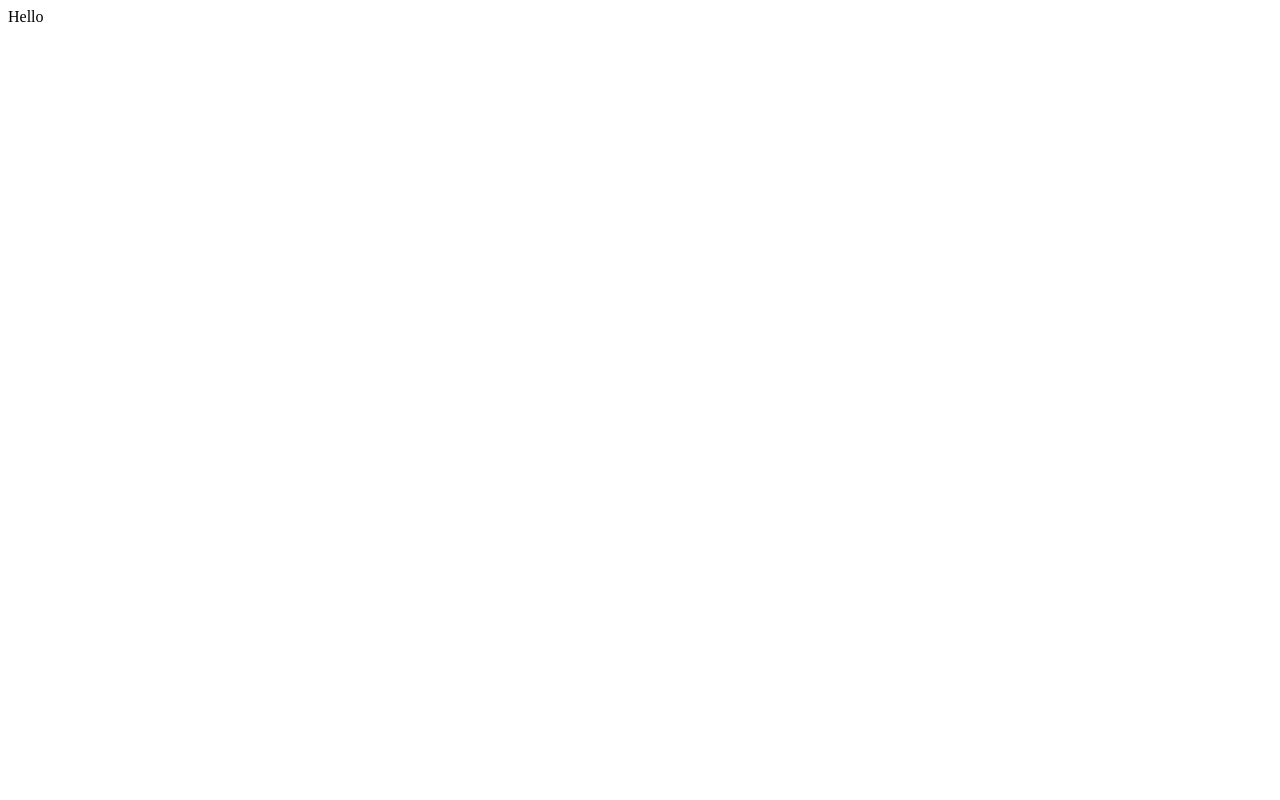
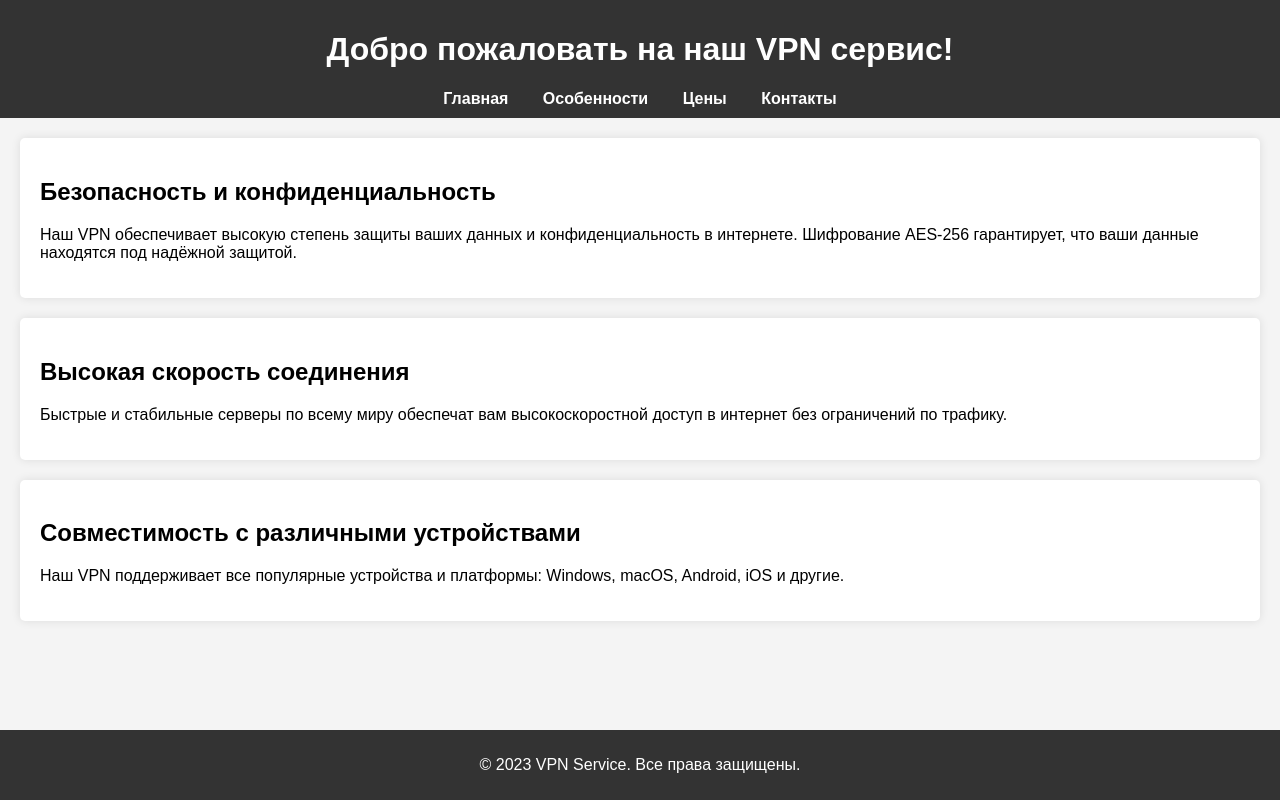
Before and after one commit to RoniyProject/roniy-vpn, a plain HTML site: page index.html in a window 1280 px wide. Drawn offline with Linux system fonts and the light colour scheme.

Commit message:
Update index.html

```diff
--- a/index.html
+++ b/index.html
@@ -1 +1,87 @@
-<Head>Hello</Head>
+<!DOCTYPE html>
+<html lang="ru">
+<head>
+    <meta charset="UTF-8">
+    <meta http-equiv="X-UA-Compatible" content="IE=edge">
+    <meta name="viewport" content="width=device-width, initial-scale=1.0">
+    <title>VPN Презентация</title>
+    <style>
+        body {
+            font-family: Arial, sans-serif;
+            margin: 0;
+            padding: 0;
+            background-color: #f4f4f4;
+        }
+
+        header {
+            background-color: #333;
+            color: #fff;
+            text-align: center;
+            padding: 10px 0;
+        }
+
+        nav a {
+            color: #fff;
+            margin: 0 15px;
+            text-decoration: none;
+            font-weight: bold;
+        }
+
+        .content {
+            padding: 20px;
+        }
+
+        .feature {
+            background-color: #fff;
+            padding: 20px;
+            margin-bottom: 20px;
+            border-radius: 5px;
+            box-shadow: 0 0 10px rgba(0,0,0,0.1);
+        }
+
+        footer {
+            background-color: #333;
+            color: #fff;
+            text-align: center;
+            padding: 10px 0;
+            position: absolute;
+            width: 100%;
+            bottom: 0;
+        }
+    </style>
+</head>
+<body>
+
+<header>
+    <h1>Добро пожаловать на наш VPN сервис!</h1>
+    <nav>
+        <a href="#">Главная</a>
+        <a href="#">Особенности</a>
+        <a href="#">Цены</a>
+        <a href="#">Контакты</a>
+    </nav>
+</header>
+
+<div class="content">
+    <div class="feature">
+        <h2>Безопасность и конфиденциальность</h2>
+        <p>Наш VPN обеспечивает высокую степень защиты ваших данных и конфиденциальность в интернете. Шифрование AES-256 гарантирует, что ваши данные находятся под надёжной защитой.</p>
+    </div>
+
+    <div class="feature">
+        <h2>Высокая скорость соединения</h2>
+        <p>Быстрые и стабильные серверы по всему миру обеспечат вам высокоскоростной доступ в интернет без ограничений по трафику.</p>
+    </div>
+
+    <div class="feature">
+        <h2>Совместимость с различными устройствами</h2>
+        <p>Наш VPN поддерживает все популярные устройства и платформы: Windows, macOS, Android, iOS и другие.</p>
+    </div>
+</div>
+
+<footer>
+    <p>&copy; 2023 VPN Service. Все права защищены.</p>
+</footer>
+
+</body>
+</html>
```
